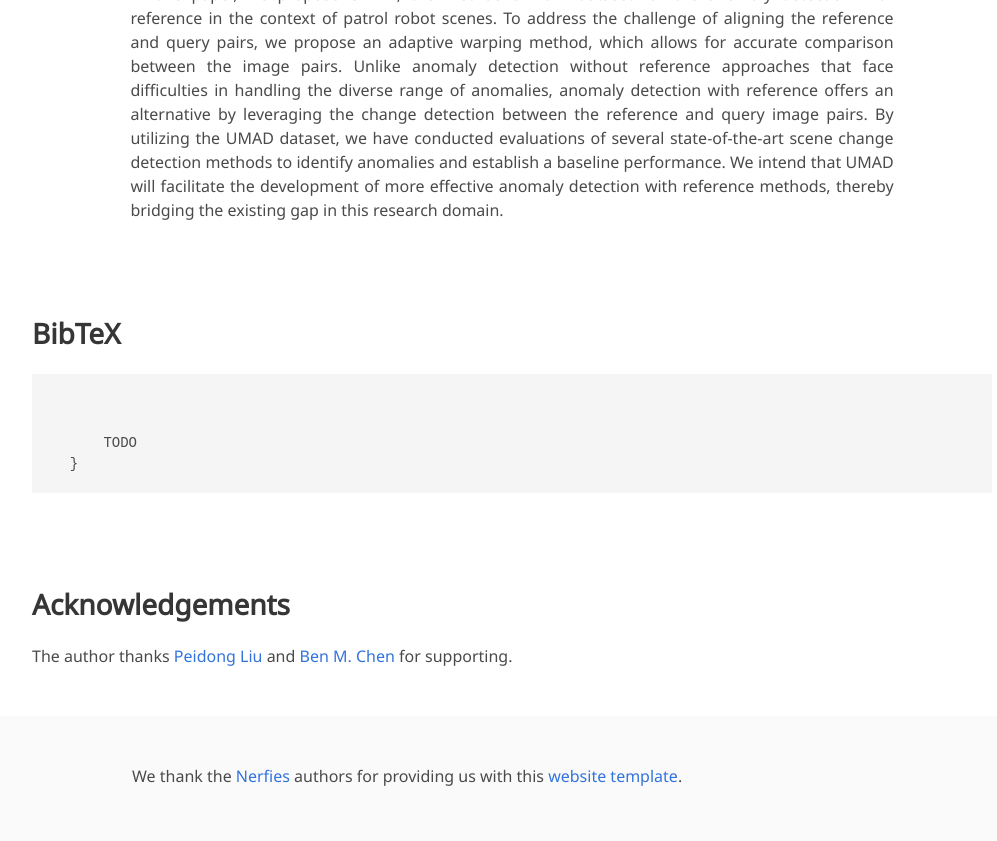
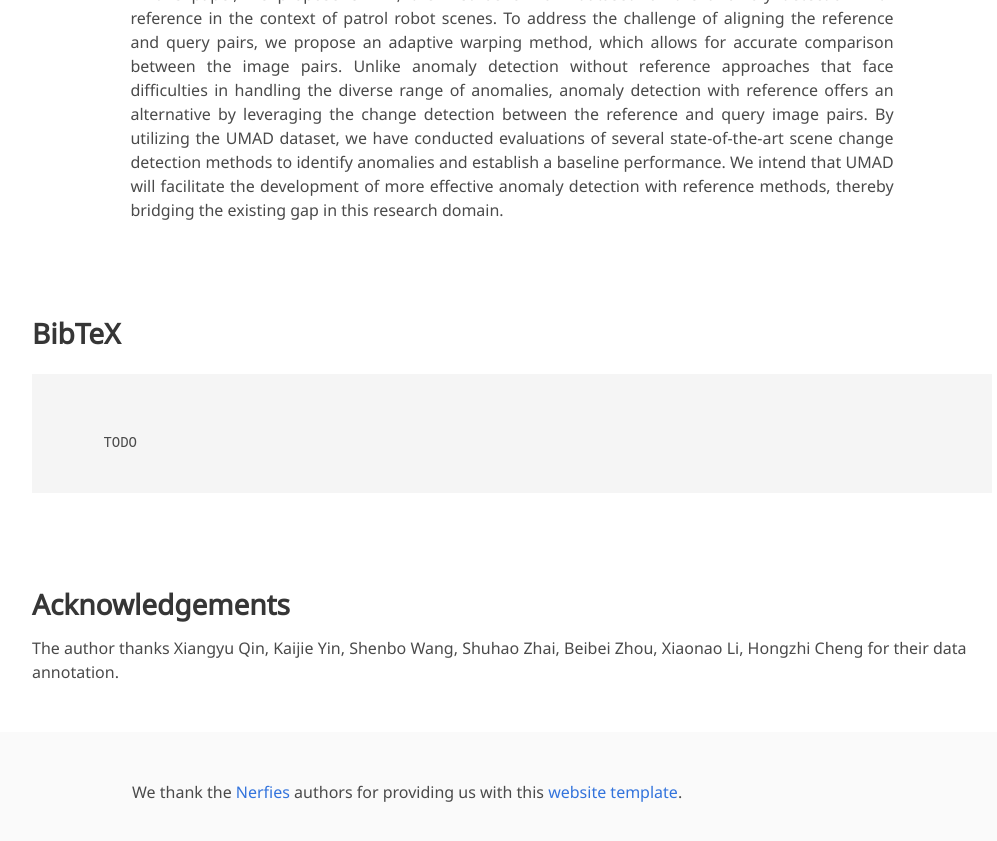
Before and after one commit to DoongLi/DoongLi.github.io, a Jekyll site: the page umad/index.html, which Jekyll copies as it is, in a window 1280 px wide and 900 px high, scrolled down 1603 px. Shown: the top 841 px of the window, without its empty margins (128-1125 px from the left). Built offline with Jekyll 4.4.1, drawn with Linux system fonts in a browser that asks for light colours; nearby versions of some CDN libraries; some web fonts are replaced; library files that are not in the unit come from our copies; a style sheet for code colours, icons or effects is not loaded.

Commit message:
Add files via upload

```diff
--- a/umad/index.html
+++ b/umad/index.html
@@ -163,7 +163,7 @@
 <section class="hero teaser">
   <div class="container is-max-desktop">
     <div class="hero-body">
-      <img class="rounded" src="./images/6.jpg" >
+      <img class="rounded" src="/images/6.jpg" >
       <br><br><br>
       <h2 class="subtitle has-text-centered">
       <strong>UMAD</strong> is a large-scale reference-based anomaly detection benchmark dataset that captures real-world scenarios. UMAD consists of 6 distinct scenes, 120 sequences, 26k image pairs, and a comprehensive set of 140k object annotation labels.
@@ -224,16 +224,17 @@
       month     = {January},
       year      = {2024},
       pages     = {3362-3372}
+       }
       </p> -->
       TODO
-  }</code></pre>
+ </code></pre>
   </div>
 </section>
 
 <section class="section" id="Acknowledgements">
   <div class="container is-max-desktop content">
     <h2 class="title">Acknowledgements</h2>
-    The author thanks <a href="https://ethliup.github.io/">Peidong Liu</a> and <a href="http://www.mae.cuhk.edu.hk/~bmchen">Ben M. Chen</a> for supporting.
+        The author thanks Xiangyu Qin, Kaijie Yin, Shenbo Wang, Shuhao Zhai, Beibei Zhou, Xiaonao Li, Hongzhi Cheng for their data annotation.
   </div>
 </section>
 
```
